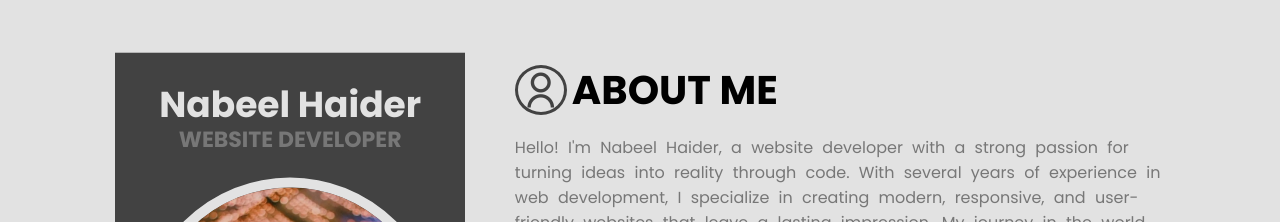
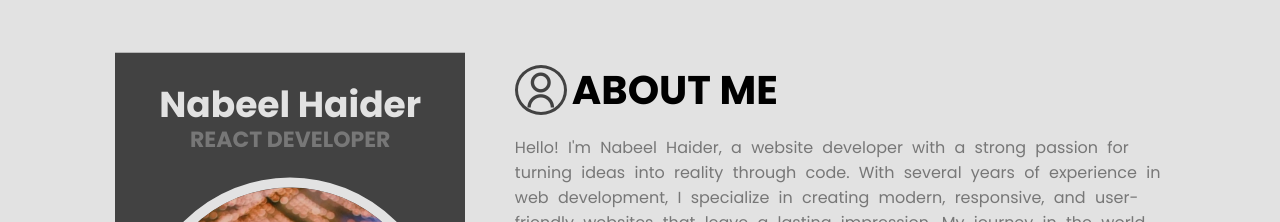
Before and after one commit to nabeelhaider1-0/Nabeel-Portfolio, a React (Vite) app: page / in a window 1280 px wide. Shown: the part 840-1062 px from the top of the page. Built offline with nearby package versions, Linux system fonts and the light colour scheme.

Commit message:
Updated job title in Landing component from "WEBSITE DEVELOPER" to "REACT DEVELOPER".

```diff
--- a/src/Components/Landing/Landing.jsx
+++ b/src/Components/Landing/Landing.jsx
@@ -318,7 +318,7 @@ const Landing = () => {
           <div className="about-img-cover">
             <div className="image-content">
               <h2>Nabeel Haider</h2>
-              <h5>WEBSITE DEVELOPER</h5>
+              <h5>REACT DEVELOPER</h5>
               <img src={NabeelPic} alt="NabeelPic" />
             </div>
           </div>
```
